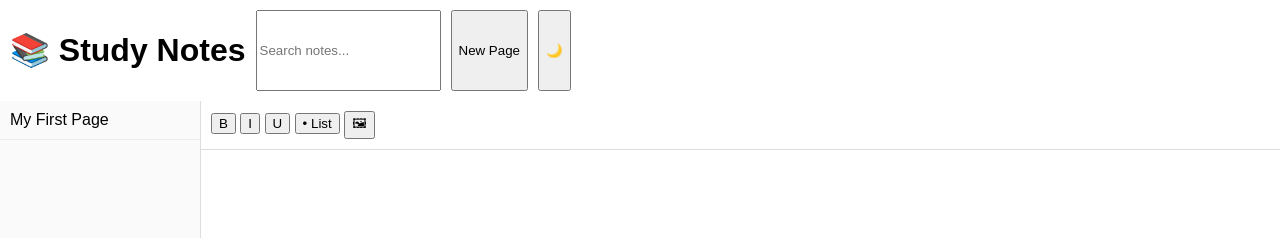
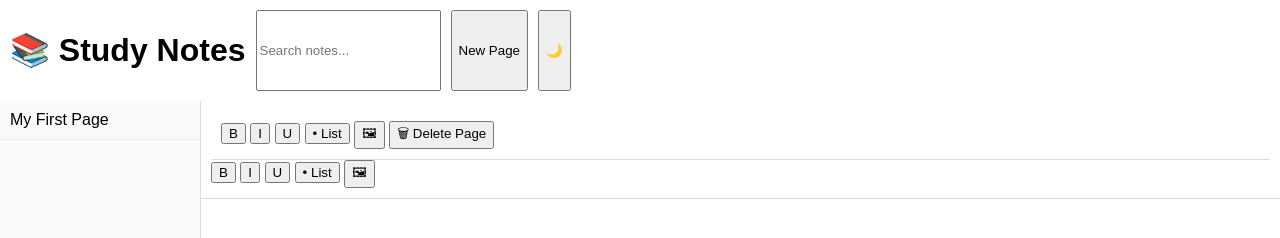
Before and after one commit to ansriaz1/Study-Notes-Hub, a plain HTML site: page index.html in a window 1280 px wide. Shown: the top 238 px of the page. Drawn offline with Linux system fonts and the light colour scheme.

Commit message:
Update index.html

```diff
--- a/index.html
+++ b/index.html
@@ -30,6 +30,18 @@
 <main>
 
 <div id="toolbar">
+  <div id="toolbar">
+
+<button onclick="format('bold')">B</button>
+<button onclick="format('italic')">I</button>
+<button onclick="format('underline')">U</button>
+<button onclick="format('insertUnorderedList')">• List</button>
+
+<button onclick="uploadImage()">🖼</button>
+
+<button onclick="deletePage()">🗑 Delete Page</button>
+
+  </div>
 
 <button onclick="format('bold')">B</button>
 <button onclick="format('italic')">I</button>
```
